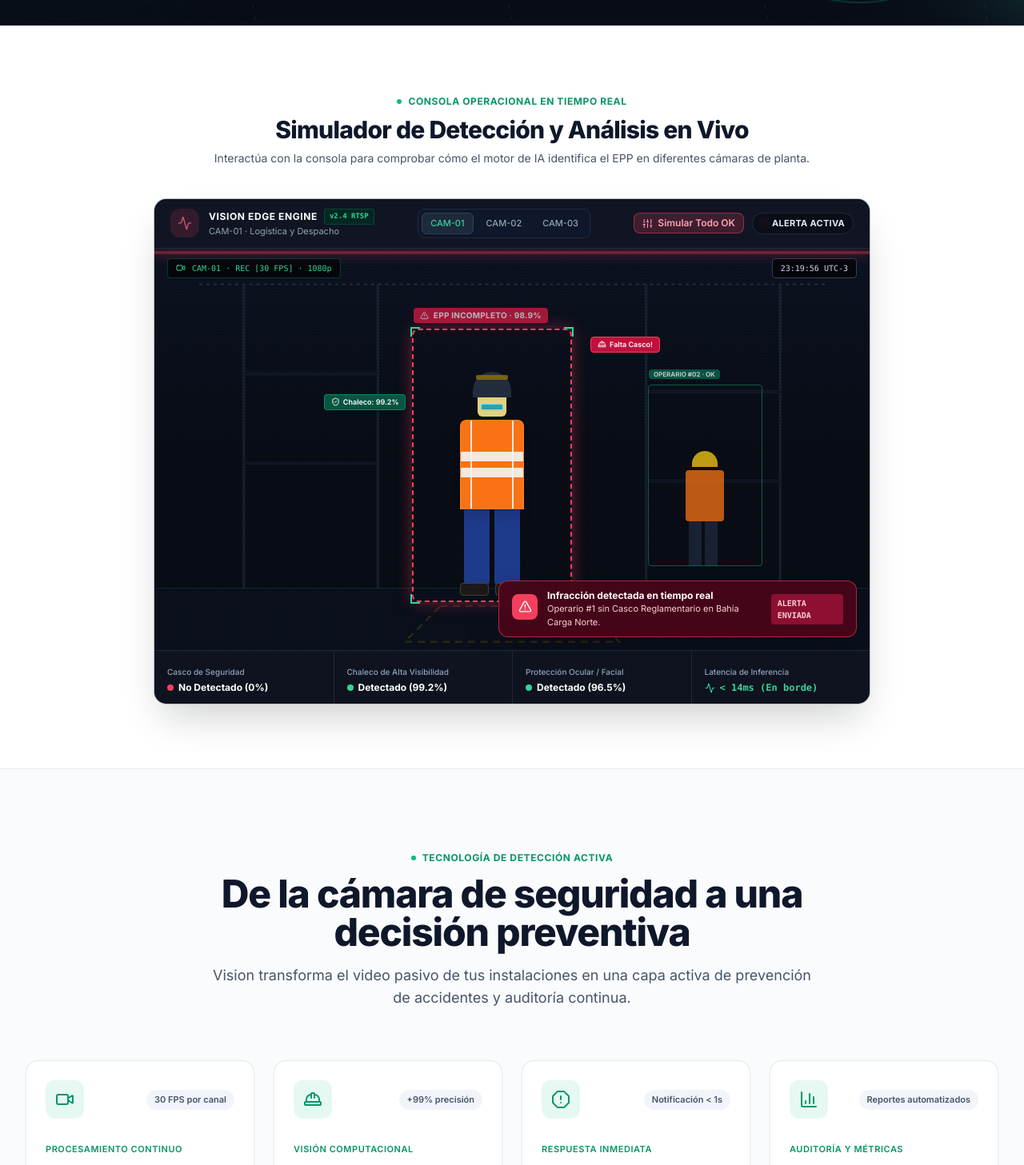
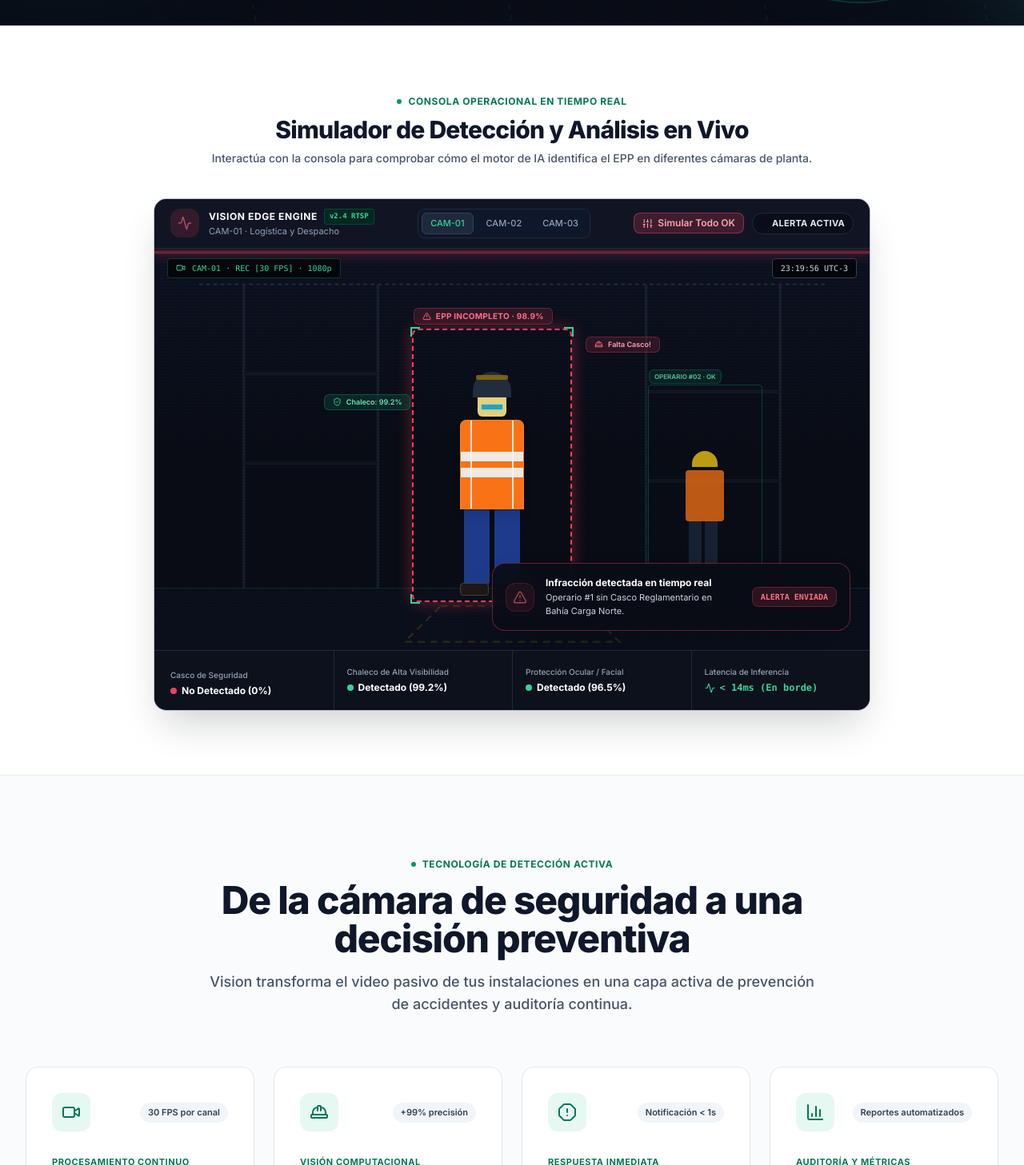
Before and after one commit to Gonzalez-Gaston/VISION.IA, a React (Vite) app: page / in a window 1280 px wide. Shown: the part 833-2290 px from the top of the page at 80% size. Built offline with nearby package versions, Linux system fonts and the light colour scheme.

Commit message:
refactor(ui): mejorar accesibilidad WCAG, jerarquia visual y contraste en landing

```diff
--- a/src/components/Features.jsx
+++ b/src/components/Features.jsx
@@ -56,8 +56,8 @@ export default function Features() {
       <div className="mx-auto max-w-7xl px-4 sm:px-6 lg:px-8">
         {/* Section Header */}
         <div className="mx-auto max-w-3xl text-center">
-          <div className="inline-flex items-center gap-2 text-xs font-bold uppercase tracking-wider text-emerald-600 dark:text-emerald-400">
-            <span className="h-1.5 w-1.5 rounded-full bg-emerald-500" />
+          <div className="inline-flex items-center gap-2 text-xs font-bold uppercase tracking-wider text-emerald-700 dark:text-emerald-400">
+            <span className="h-1.5 w-1.5 rounded-full bg-emerald-600 dark:bg-emerald-400" />
             <span>TECNOLOGÍA DE DETECCIÓN ACTIVA</span>
           </div>
 
@@ -65,7 +65,7 @@ export default function Features() {
             De la cámara de seguridad a una decisión preventiva
           </h2>
 
-          <p className="mt-4 text-base leading-relaxed text-slate-600 sm:text-lg dark:text-slate-300">
+          <p className="mt-4 text-base font-normal sm:font-medium leading-relaxed text-slate-600 sm:text-lg dark:text-slate-300">
             Vision transforma el video pasivo de tus instalaciones en una capa activa de prevención de accidentes y auditoría continua.
           </p>
         </div>
@@ -81,35 +81,35 @@ export default function Features() {
                 whileInView={{ opacity: 1, y: 0 }}
                 viewport={{ once: true }}
                 transition={{ duration: 0.5, delay: index * 0.1 }}
-                className="group relative flex flex-col justify-between rounded-2xl border border-slate-200/90 bg-white p-6 shadow-sm transition-all duration-300 hover:-translate-y-1.5 hover:border-emerald-500/40 hover:shadow-xl hover:shadow-emerald-500/5 dark:border-slate-800 dark:bg-slate-900/90 dark:hover:border-emerald-500/40"
+                className="group relative flex flex-col justify-between rounded-2xl border border-slate-200/90 bg-white p-7 sm:p-8 shadow-sm transition-all duration-300 hover:-translate-y-1.5 hover:border-emerald-500/40 hover:shadow-xl hover:shadow-emerald-500/5 dark:border-slate-800 dark:bg-slate-900/90 dark:hover:border-emerald-500/40"
               >
                 <div>
                   {/* Top Bar: Icon + Highlight Tag */}
                   <div className="flex items-center justify-between">
-                    <div className="flex h-12 w-12 items-center justify-center rounded-xl bg-emerald-500/10 text-emerald-600 transition-colors duration-300 group-hover:bg-emerald-500 group-hover:text-white dark:bg-emerald-500/15 dark:text-emerald-400">
+                    <div className="flex h-12 w-12 items-center justify-center rounded-xl bg-emerald-500/10 text-emerald-700 transition-colors duration-300 group-hover:bg-emerald-600 group-hover:text-white dark:bg-emerald-500/15 dark:text-emerald-400">
                       <Icon size={24} />
                     </div>
-                    <span className="rounded-full bg-slate-100 px-2.5 py-1 text-[11px] font-semibold text-slate-600 dark:bg-slate-800 dark:text-slate-300">
+                    <span className="rounded-full bg-slate-100 px-2.5 py-1 text-[11px] font-semibold text-slate-700 dark:bg-slate-800 dark:text-slate-300">
                       {feature.highlight}
                     </span>
                   </div>
 
                   {/* Feature Content */}
                   <div className="mt-6">
-                    <span className="text-[11px] font-semibold uppercase tracking-wider text-emerald-600 dark:text-emerald-400">
+                    <span className="text-[11px] font-bold uppercase tracking-wider text-emerald-700 dark:text-emerald-400">
                       {feature.tag}
                     </span>
-                    <h3 className="mt-1 text-lg font-bold text-slate-900 transition-colors group-hover:text-emerald-600 dark:text-white dark:group-hover:text-emerald-400">
+                    <h3 className="mt-1 text-lg font-bold text-slate-900 transition-colors group-hover:text-emerald-700 dark:text-white dark:group-hover:text-emerald-400">
                       {feature.title}
                     </h3>
-                    <p className="mt-3 text-sm leading-relaxed text-slate-600 dark:text-slate-400">
+                    <p className="mt-3 text-sm leading-relaxed text-slate-600 font-medium dark:text-slate-300">
                       {feature.description}
                     </p>
                   </div>
                 </div>
 
                 {/* Footer link cue */}
-                <div className="mt-6 flex items-center gap-1 text-xs font-semibold text-emerald-600 opacity-0 transition-opacity duration-300 group-hover:opacity-100 dark:text-emerald-400">
+                <div className="mt-6 flex items-center gap-1 text-xs font-bold text-emerald-700 opacity-0 transition-opacity duration-300 group-hover:opacity-100 dark:text-emerald-400">
                   <span>Ver especificación técnica</span>
                   <ArrowUpRight size={14} />
                 </div>
--- a/src/components/Hero.jsx
+++ b/src/components/Hero.jsx
@@ -211,14 +211,14 @@ export default function Hero({ onOpenDemo }) {
       {/* ========================================================================= */}
       <div className="mx-auto max-w-7xl px-4 py-16 sm:px-6 sm:py-20 lg:px-8">
         <div className="mx-auto max-w-3xl text-center mb-10">
-          <div className="inline-flex items-center gap-2 text-xs font-bold uppercase tracking-wider text-emerald-600 dark:text-emerald-400">
-            <span className="h-1.5 w-1.5 rounded-full bg-emerald-500" />
+          <div className="inline-flex items-center gap-2 text-xs font-bold uppercase tracking-wider text-emerald-700 dark:text-emerald-400">
+            <span className="h-1.5 w-1.5 rounded-full bg-emerald-600 dark:bg-emerald-400" />
             <span>CONSOLA OPERACIONAL EN TIEMPO REAL</span>
           </div>
           <h2 className="mt-2 text-2xl font-extrabold tracking-tight text-slate-900 sm:text-3xl dark:text-white">
             Simulador de Detección y Análisis en Vivo
           </h2>
-          <p className="mt-2 text-sm text-slate-600 dark:text-slate-300">
+          <p className="mt-2 text-sm font-medium text-slate-600 dark:text-slate-300">
             Interactúa con la consola para comprobar cómo el motor de IA identifica el EPP en diferentes cámaras de planta.
           </p>
         </div>
--- a/src/components/Mission.jsx
+++ b/src/components/Mission.jsx
@@ -55,7 +55,7 @@ export default function Mission() {
             viewport={{ once: true }}
             variants={fadeUp}
           >
-            <div className="inline-flex items-center gap-2 rounded-full bg-emerald-500/10 px-3.5 py-1 text-xs font-bold uppercase tracking-wider text-emerald-600 dark:text-emerald-400">
+            <div className="inline-flex items-center gap-2 rounded-full bg-emerald-500/10 px-3.5 py-1 text-xs font-bold uppercase tracking-wider text-emerald-700 dark:text-emerald-400">
               <ShieldCheck size={16} />
               <span>NUESTRO MANIFIESTO</span>
             </div>
@@ -64,23 +64,23 @@ export default function Mission() {
               La seguridad no debería depender de que alguien mire una pantalla.
             </h2>
 
-            <p className="mt-6 text-base leading-relaxed text-slate-600 sm:text-lg dark:text-slate-300">
+            <p className="mt-6 text-base font-normal sm:font-medium leading-relaxed text-slate-600 sm:text-lg dark:text-slate-300">
               En operaciones industriales dinámicas, los supervisores no pueden mantener la vista fija en decenas de monitores simultáneamente. Vision nace para convertir la infraestructura de video existente en una capa inteligente de prevención activa.
             </p>
 
-            <p className="mt-4 text-base leading-relaxed text-slate-600 sm:text-lg dark:text-slate-300">
+            <p className="mt-4 text-base font-normal sm:font-medium leading-relaxed text-slate-600 sm:text-lg dark:text-slate-300">
               Nuestro compromiso es ayudar a las organizaciones industriales a proteger a cada operario, garantizando que el uso de EPP no sea una regla en papel, sino una realidad supervisada en cada segundo de la jornada.
             </p>
 
             <div className="mt-8 flex items-center gap-4 border-t border-slate-200 pt-6 dark:border-slate-800">
-              <div className="flex h-12 w-12 items-center justify-center rounded-2xl bg-emerald-500/10 text-emerald-600 dark:text-emerald-400">
+              <div className="flex h-12 w-12 items-center justify-center rounded-2xl bg-emerald-500/10 text-emerald-700 dark:text-emerald-400">
                 <HeartHandshake size={24} />
               </div>
               <div>
                 <h4 className="text-sm font-bold text-slate-900 dark:text-white">
                   Cultura preventiva primero
                 </h4>
-                <p className="text-xs text-slate-500 dark:text-slate-400">
+                <p className="text-xs font-medium text-slate-600 dark:text-slate-300">
                   Empoderamos a los equipos de HyS con datos certeros para crear ambientes de trabajo protegidos.
                 </p>
               </div>
@@ -102,7 +102,7 @@ export default function Mission() {
                   key={metric.label}
                   className="rounded-2xl border border-slate-200/90 bg-white p-6 shadow-sm transition-all hover:border-emerald-500/40 hover:shadow-md dark:border-slate-800 dark:bg-slate-900/90"
                 >
-                  <div className="flex h-10 w-10 items-center justify-center rounded-xl bg-emerald-500/10 text-emerald-600 dark:bg-emerald-500/15 dark:text-emerald-400">
+                  <div className="flex h-10 w-10 items-center justify-center rounded-xl bg-emerald-500/10 text-emerald-700 dark:bg-emerald-500/15 dark:text-emerald-400">
                     <Icon size={20} />
                   </div>
 
@@ -114,7 +114,7 @@ export default function Mission() {
                     {metric.label}
                   </h3>
 
-                  <p className="mt-1 text-xs text-slate-500 dark:text-slate-400">
+                  <p className="mt-1 text-xs font-medium text-slate-600 dark:text-slate-300">
                     {metric.detail}
                   </p>
                 </div>
--- a/src/components/MonitoringDashboard.jsx
+++ b/src/components/MonitoringDashboard.jsx
@@ -235,33 +235,37 @@ export default function MonitoringDashboard() {
               <span className="absolute -bottom-1 -right-1 h-3 w-3 border-b-2 border-r-2 border-emerald-400" />
 
               {/* Top Tag */}
-              <div className={`absolute -top-7 left-0 flex items-center gap-1.5 rounded px-2 py-0.5 text-[10px] font-bold tracking-wide text-white uppercase shadow-md ${
-                hasViolation ? 'bg-rose-600 animate-pulse' : 'bg-emerald-600'
+              <div className={`absolute -top-7 left-0 flex items-center gap-1.5 rounded-md px-2.5 py-0.5 text-[10px] font-bold tracking-wide uppercase shadow-sm border backdrop-blur-md ${
+                hasViolation
+                  ? 'bg-rose-500/15 border-rose-500/30 text-rose-400'
+                  : 'bg-emerald-500/15 border-emerald-500/30 text-emerald-400'
               }`}>
                 {hasViolation ? (
                   <>
-                    <AlertTriangle size={11} />
+                    <AlertTriangle size={11} className="text-rose-400" />
                     <span>EPP INCOMPLETO · 98.9%</span>
                   </>
                 ) : (
                   <>
-                    <CheckCircle2 size={11} />
+                    <CheckCircle2 size={11} className="text-emerald-400" />
                     <span>EPP CONFORME · {confidenceScore}%</span>
                   </>
                 )}
               </div>
 
               {/* Sub-item tag: Helmet */}
-              <div className={`absolute top-2 -right-28 hidden sm:flex items-center gap-1 rounded px-2 py-0.5 text-[9px] font-semibold text-white shadow backdrop-blur-md ${
-                hasViolation ? 'bg-rose-700 border border-rose-500' : 'bg-emerald-800/90 border border-emerald-500/50'
+              <div className={`absolute top-2 -right-28 hidden sm:flex items-center gap-1.5 rounded-md px-2.5 py-0.5 text-[9px] font-semibold shadow-sm backdrop-blur-md border ${
+                hasViolation
+                  ? 'bg-rose-500/15 border-rose-500/30 text-rose-300'
+                  : 'bg-emerald-500/15 border-emerald-500/30 text-emerald-300'
               }`}>
-                <HardHat size={11} />
+                <HardHat size={11} className={hasViolation ? 'text-rose-400' : 'text-emerald-400'} />
                 <span>{hasViolation ? 'Falta Casco!' : 'Casco: 99.7%'}</span>
               </div>
 
               {/* Sub-item tag: Vest */}
-              <div className="absolute top-20 -left-28 hidden sm:flex items-center gap-1 rounded bg-emerald-800/90 px-2 py-0.5 text-[9px] font-semibold text-white shadow backdrop-blur-md border border-emerald-500/50">
-                <ShieldCheck size={11} />
+              <div className="absolute top-20 -left-28 hidden sm:flex items-center gap-1.5 rounded-md bg-emerald-500/15 px-2.5 py-0.5 text-[9px] font-semibold text-emerald-300 shadow-sm backdrop-blur-md border border-emerald-500/30">
+                <ShieldCheck size={11} className="text-emerald-400" />
                 <span>Chaleco: 99.2%</span>
               </div>
             </motion.div>
@@ -277,8 +281,8 @@ export default function MonitoringDashboard() {
                 <div className="h-full w-4 bg-slate-800" />
               </div>
             </div>
-            <div className="absolute inset-0 rounded border border-emerald-500/60 pointer-events-none">
-              <div className="absolute -top-5 left-0 rounded bg-emerald-700/90 px-1.5 py-0.2 text-[8px] font-bold text-white">
+            <div className="absolute inset-0 rounded border border-emerald-500/40 pointer-events-none">
+              <div className="absolute -top-5 left-0 rounded-md bg-emerald-500/15 border border-emerald-500/30 px-1.5 py-0.5 text-[8px] font-bold text-emerald-300 backdrop-blur-md">
                 OPERARIO #02 · OK
               </div>
             </div>
@@ -291,22 +295,22 @@ export default function MonitoringDashboard() {
                 initial={{ opacity: 0, y: 20, scale: 0.95 }}
                 animate={{ opacity: 1, y: 0, scale: 1 }}
                 exit={{ opacity: 0, y: -10, scale: 0.95 }}
-                className="absolute bottom-4 left-4 right-4 flex items-center justify-between gap-3 rounded-xl border border-rose-500/60 bg-rose-950/90 px-4 py-2.5 text-rose-100 shadow-2xl backdrop-blur-lg sm:left-auto sm:right-4 sm:max-w-md"
+                className="absolute bottom-6 right-6 left-6 sm:left-auto sm:right-6 flex items-center justify-between gap-5 rounded-2xl border border-rose-500/40 bg-slate-950/90 p-4 text-rose-100 shadow-2xl backdrop-blur-xl sm:max-w-md"
               >
-                <div className="flex items-center gap-3">
-                  <div className="flex h-8 w-8 shrink-0 items-center justify-center rounded-lg bg-rose-500 text-white animate-bounce">
-                    <AlertTriangle size={17} />
+                <div className="flex items-center gap-3.5">
+                  <div className="flex h-9 w-9 shrink-0 items-center justify-center rounded-xl bg-rose-500/15 text-rose-400 border border-rose-500/30 animate-pulse">
+                    <AlertTriangle size={18} />
                   </div>
                   <div>
                     <p className="text-xs font-bold text-white">
                       Infracción detectada en tiempo real
                     </p>
-                    <p className="text-[11px] text-rose-200">
+                    <p className="text-[11px] text-slate-300 mt-0.5">
                       Operario #1 sin Casco Reglamentario en {selectedCam.name}.
                     </p>
                   </div>
                 </div>
-                <span className="rounded bg-rose-800/80 px-2 py-1 text-[10px] font-mono font-bold text-rose-200 uppercase">
+                <span className="shrink-0 rounded-lg bg-rose-500/15 border border-rose-500/30 px-2.5 py-1 text-[10px] font-mono font-bold text-rose-400 uppercase">
                   Alerta Enviada
                 </span>
               </motion.div>
@@ -315,8 +319,8 @@ export default function MonitoringDashboard() {
         </div>
 
         {/* Lower Telemetry & Audit Bar */}
-        <div className="grid grid-cols-2 divide-x divide-slate-800 border-t border-slate-800 bg-slate-950/70 sm:grid-cols-4">
-          <div className="p-3 sm:px-4">
+        <div className="grid grid-cols-2 divide-x divide-slate-800 border-t border-slate-800 bg-slate-950/80 sm:grid-cols-4">
+          <div className="p-4 sm:px-5">
             <span className="text-[10px] font-medium text-slate-400">Casco de Seguridad</span>
             <div className="mt-0.5 flex items-center gap-1.5">
               <span className={`h-2 w-2 rounded-full ${hasViolation ? 'bg-rose-500' : 'bg-emerald-400'}`} />
--- a/src/components/Navbar.jsx
+++ b/src/components/Navbar.jsx
@@ -30,7 +30,7 @@ export default function Navbar({ darkMode, toggleTheme, onOpenDemo }) {
 
           <div className="flex flex-col">
             <span className="text-xl font-bold tracking-tight text-slate-900 transition-colors dark:text-white">
-              Vision<span className="text-emerald-500">.ai</span>
+              Vision<span className="text-emerald-600 dark:text-emerald-400">.ai</span>
             </span>
             <span className="text-[10px] font-medium uppercase tracking-widest text-slate-500 dark:text-slate-400">
               Safety Intelligence
@@ -44,7 +44,7 @@ export default function Navbar({ darkMode, toggleTheme, onOpenDemo }) {
             <a
               key={link.href}
               href={link.href}
-              className="text-sm font-medium text-slate-600 transition-colors hover:text-emerald-600 dark:text-slate-300 dark:hover:text-emerald-400"
+              className="text-sm font-medium text-slate-600 transition-colors hover:text-emerald-700 dark:text-slate-300 dark:hover:text-emerald-400"
             >
               {link.label}
             </a>
@@ -56,7 +56,7 @@ export default function Navbar({ darkMode, toggleTheme, onOpenDemo }) {
           {/* Theme Toggle Button */}
           <button
             onClick={toggleTheme}
-            className="flex h-9 w-9 items-center justify-center rounded-xl border border-slate-200 bg-slate-50 text-slate-600 transition-all hover:border-emerald-400 hover:text-emerald-600 hover:shadow-sm dark:border-slate-800 dark:bg-slate-900 dark:text-slate-300 dark:hover:border-emerald-500 dark:hover:text-emerald-400"
+            className="flex h-9 w-9 items-center justify-center rounded-xl border border-slate-200 bg-slate-50 text-slate-600 transition-all hover:border-emerald-500 hover:text-emerald-700 hover:shadow-sm dark:border-slate-800 dark:bg-slate-900 dark:text-slate-300 dark:hover:border-emerald-500 dark:hover:text-emerald-400"
             aria-label="Cambiar tema"
             title={darkMode ? "Cambiar a modo claro" : "Cambiar a modo oscuro"}
           >
```
Also changed, not shown: src/components/DemoModal.jsx (+6 -6 lines), src/components/Footer.jsx (+18 -18 lines), src/components/ROISection.jsx (+20 -12 lines).
